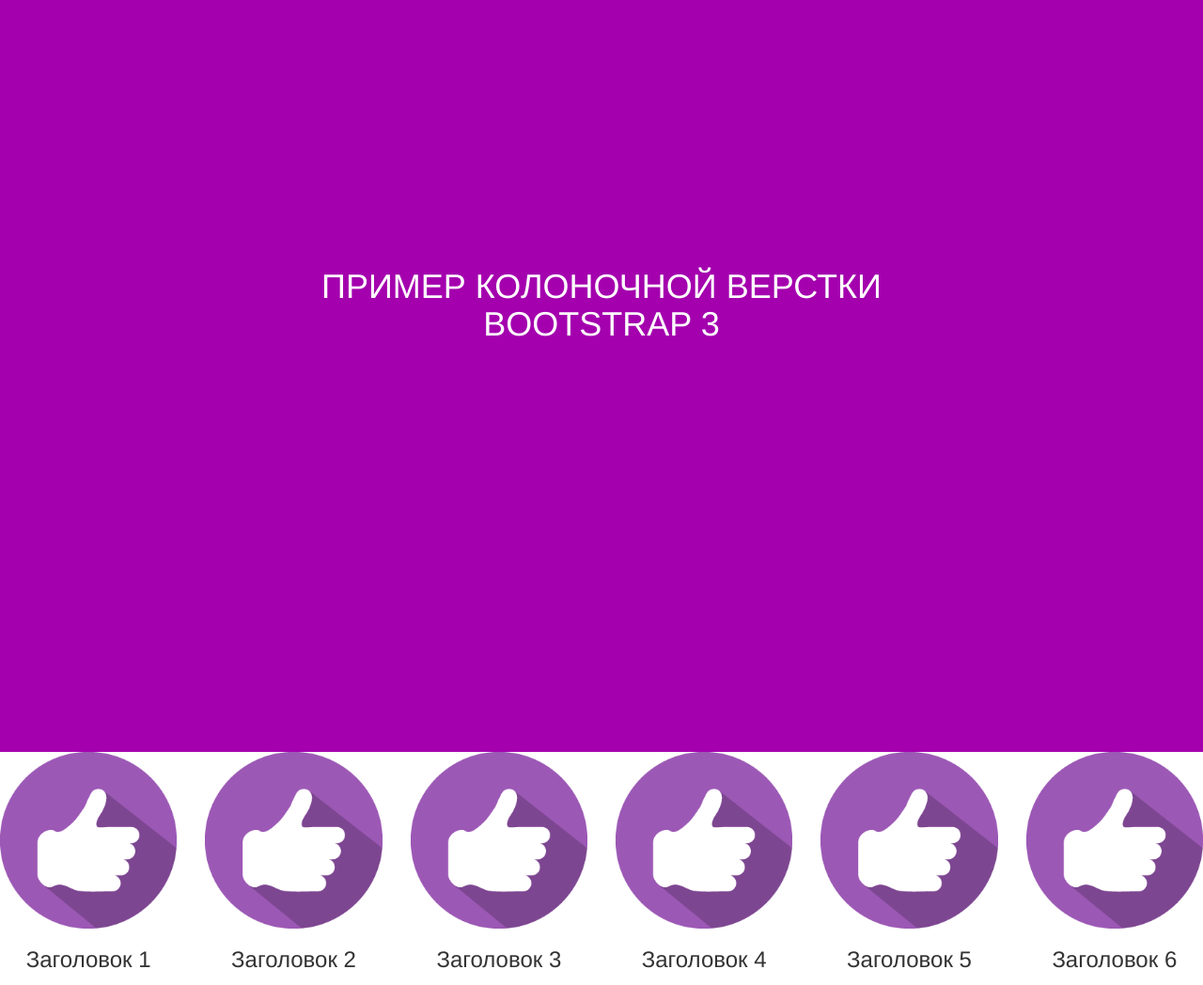
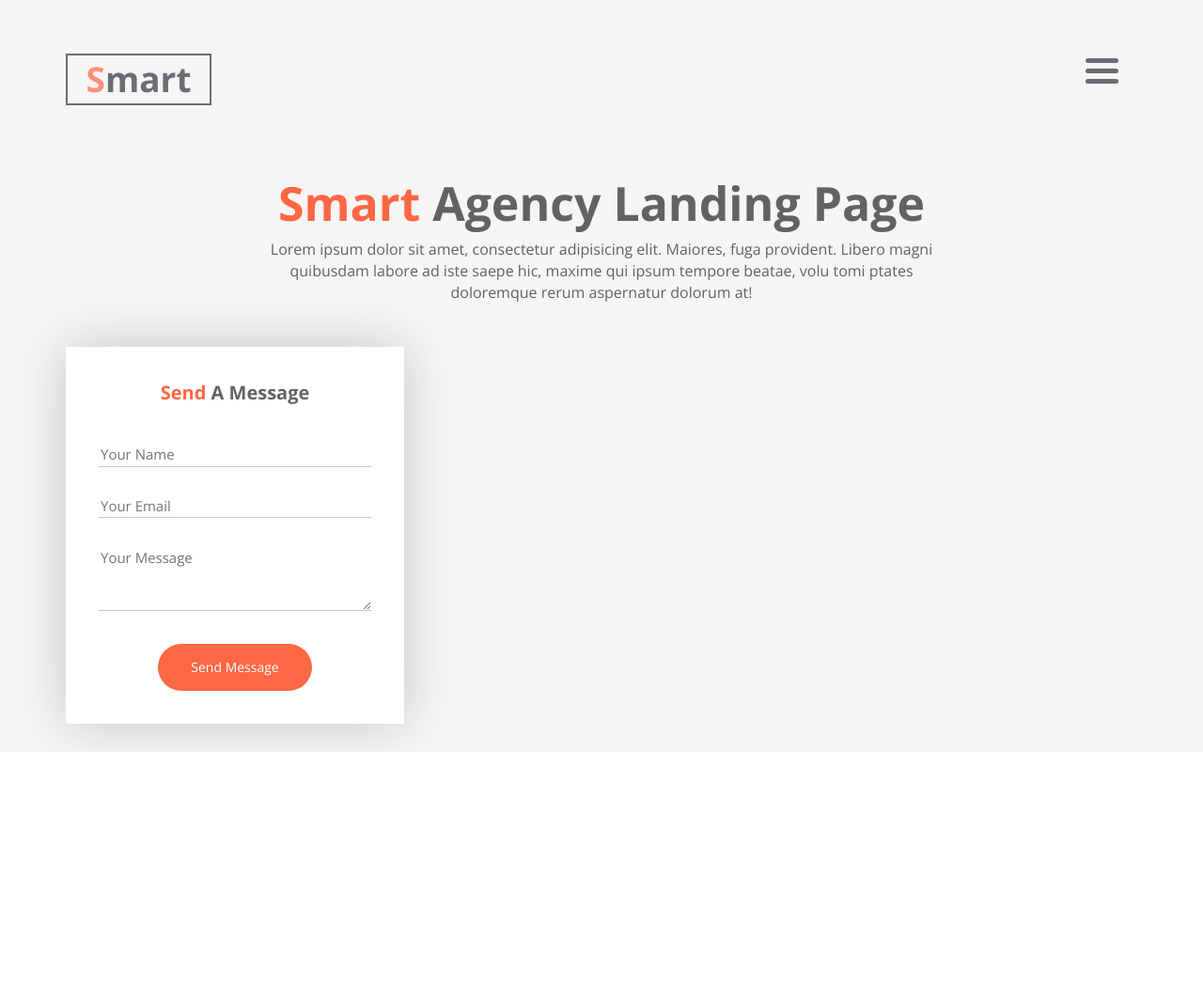
Before and after one commit to mishavakulyuk/mishavakulyuk.github.io, a plain HTML site: page index.html in a window 1280 px wide. Shown: the top 1048 px of the page at 94% size. After the commit the page ends 800 px from the top, so only its background shows below. Drawn offline with nearby package versions, Linux system fonts and the light colour scheme.

Commit message:
сайт

```diff
--- /dev/null
+++ b/css/style.less
@@ -0,0 +1,156 @@
+// fots files//
+.opn-reg{
+	font-family: 'Open Sans', sans-serif;
+	font-weight: 400;
+}
+.opn-bold{
+	font-family: 'Open Sans', sans-serif;
+	font-weight: 700;
+}
+// Base colors//
+@base-black: #706b73;
+@base-red: #fc6744;
+@white:#fff;
+@base-text:#626262;
+@base-fon:#f5f5f5;
+@form-line:#c7c7c7;
+body{
+	font-size:14px;
+	.opn-reg;
+	color:@base-text;
+}
+header{
+	background-color:@base-fon;
+	min-height: 780px;
+	height:100vh;
+}
+input,button,textarea{
+	&:focus{
+		outline: none;
+	}
+}
+
+.main{
+	&-head{
+		margin-top: 5%;
+	}
+	&-logo-border{
+		text-align: center;
+		width: 155px;
+		height: 55px;
+		border: 2px solid @base-black;
+		line-height: 49px;
+
+		p{
+			.opn-bold;
+			font-size:37px;
+			color:@base-black;
+			span{
+				color:lighten(@base-red, 10%);
+			}
+		}
+	}
+	&-nav-bar{
+		width: 55px;
+		position: relative;
+		float: right;
+		height: 55px;
+	}
+	&-text{
+		margin-top:5%;
+		text-align: center;
+		h1{
+			.opn-bold;
+			font-size:50px;
+			span{
+				color:@base-red;
+			}
+		}
+		p{
+			padding-left: 15px;
+			padding-right: 15px;
+			font-size:16px;
+		}
+	}
+	&-form{
+		margin-top: 10%;
+		background-color:@white;
+		padding: 35px;
+		-webkit-box-shadow: 0px 0px 57px 0px rgba(20,20,21,0.2);
+		box-shadow: 0px 0px 57px 0px rgba(20,20,21,0.2);
+		-webkit-border-radius: 2px;
+		-moz-border-radius: 2px;
+		-ms-border-radius: 2px;
+		-o-border-radius: 2px;
+		border-radius: 2px;
+		&-header{
+			text-align: center;
+			.opn-bold;
+			font-size:20px;
+			span{
+				color:@base-red;
+			}
+			}
+		&-btn{
+			background-color:@base-red;
+			border:none;
+			padding: 15px 35px;
+			display:block;
+			margin: 0 auto;
+			margin-top: 30px;
+			color:@white;
+			-webkit-border-radius: 50px;
+			-moz-border-radius: 50px;
+			-ms-border-radius: 50px;
+			-o-border-radius: 50px;
+			border-radius: 50px;
+
+			}
+
+
+	input, textarea{
+		width: 100%;
+		border:none;
+		border-bottom:1px solid @form-line;
+		margin-top: 30px;
+		font-size: 15px;
+		}
+	}
+}
+.line{
+	width: 35px;
+	height: 5px;
+	background-color: @base-black;
+	display: block;
+	right:0;
+	top:50%;
+	border-radius: 5px;
+	-webkit-transform:translateY(5px);
+	-moz-transform:translateY(5px);
+	-ms-transform:translateY(5px);
+	-o-transform:translateY(5px);
+	transform:translateY(5px);
+		&:before, &:after{
+			background-color:@base-black;
+			display:inline-block;
+			content:'';
+			width: 35px;
+			height: 5px;
+			border-radius: 5px;
+			}
+		&:before{
+			-webkit-transform:translateY(1px) ;
+			-moz-transform:translateY(1px) ;
+			-ms-transform:translateY(1px) ;
+			-o-transform:translateY(1px) ;
+			transform:translateY(1px) ;
+
+		}
+}		&:after{
+			-webkit-transform:translateY(-8px) ;
+			-moz-transform:translateY(-8px) ;
+			-ms-transform:translateY(-8px) ;
+			-o-transform:translateY(-8px) ;
+			transform:translateY(-8px) ;
+
+		}
--- a/index.html
+++ b/index.html
@@ -4,63 +4,60 @@
     <meta charset="utf-8">
     <meta http-equiv="X-UA-Compatible" content="IE=edge">
     <meta name="viewport" content="width=device-width, initial-scale=1">
-    <!-- The above 3 meta tags *must* come first in the head; any other head content must come *after* these tags -->
     <title>Bootstrap 101 Template</title>
     <link href="css/bootstrap.min.css" rel="stylesheet">
+    <link href="https://fonts.googleapis.com/css?family=Open+Sans:300,400,600,700" rel="stylesheet">
     <link rel="stylesheet" href="css/style.css">
   </head>
   <body>
-    <section id="main" class="text-center">
+    <header id="main">
       <div class="container">
-        <h1>ПРИМЕР КОЛОНОЧНОЙ ВЕРСТКИ<br>BOOTSTRAP 3</h1></div>
-    </section>
-
-    </section>
-    <section id="icons">
-      <div class="conteiner">
-       <div class="row text-center">
-         <div class="col-lg-2 col-md-4 col-sm-6"><img class="img-responsive" src="img/icon-1.png" alt="1"><h3>Заголовок 1</h3></div>
-         <div class="col-lg-2 col-md-4 col-sm-6"><img class="img-responsive" src="img/icon-1.png" alt="2"><h3>Заголовок 2</h3></div>
-         <div class="col-lg-2 col-md-4 col-sm-6"><img class="img-responsive" src="img/icon-1.png" alt="3"><h3>Заголовок 3</h3></div>
-         <div class="col-lg-2 col-md-4 col-sm-6"><img class="img-responsive" src="img/icon-1.png" alt="4"><h3>Заголовок 4</h3></div>
-         <div class="col-lg-2 col-md-4 col-sm-6"><img class="img-responsive" src="img/icon-1.png" alt="5"><h3>Заголовок 5</h3> </div>
-         <div class="col-lg-2 col-md-4 col-sm-6"><img class="img-responsive" src="img/icon-1.png" alt="6"> <h3>Заголовок 6</h3></div>
-       </div>
-      </div>
-     </section>
-
-
-    </section>
-
-  <section id="example">
-    <div class="conteiner">
-      <div class="row">
-        <div class="box col-lg-8 col-lg-offset-2">
-          <div class="row">
-            <div class="box_in col-lg-3 col-xs-3">
-              <p>1</p>
+        <div class="row main-head">
+          <div class="col-lg-6 main-logo">
+            <div class="main-logo-border">
+              <p><span class="color-logo">S</span>mart</p>
             </div>
-            <div class="box_in col-lg-3 col-xs-3">
-               <p>2</p>
-            </div>
-            <div class="box_in col-lg-3 col-xs-3">
-              <p>3</p>
-            </div>
-            <div class="box_in col-lg-3 col-xs-3">
-            <p>4</p>
+          </div>
+          <div class="col-lg-6 main-nav" >
+            <a class="main-nav-bar" href="#">
+              <span class="line"></span>
+            </a>
           </div>
         </div>
-</div>
-    </div>
-  </section>
+        <div class="row main-text">
+          <div class="col-lg-8 col-lg-offset-2 ">
+            <h1><span>Smart</span> Agency Landing Page</h1>
+            <p>Lorem ipsum dolor sit amet, consectetur adipisicing elit. Maiores, fuga provident. Libero magni quibusdam labore ad iste saepe hic, maxime qui ipsum tempore beatae, volu tomi ptates doloremque rerum aspernatur dolorum at!</p>
+          </div>
+        </div>
+      <div class="row">
+        <div class="col-lg-4">
+          <div class="main-form">
+            <p class="main-form-header"><span>Send</span> A Message</p>
+            <form action="#">
+              <input type="text" placeholder="Your Name">
+              <input type="email" placeholder="Your Email">
+              <textarea rows="3" placeholder="Your Message"></textarea>
+              <button class="main-form-btn" type="submit">
+                Send Message
+              </button>
+            </form>
+          </div>
+        </div>
+      </div>
+      </div>
+
+    </header>
 
 
 
 
 
-    <!-- jQuery (necessary for Bootstrap's JavaScript plugins) -->
-    <script src="https://ajax.googleapis.com/ajax/libs/jquery/1.12.4/jquery.min.js"></script>
-    <!-- Include all compiled plugins (below), or include individual files as needed -->
+
+
+
+
+    <script src="https://ajax.googleapis.com/ajax/libs/jquery/1.11.0/jquery.min.js"></script>
     <script src="js/bootstrap.min.js"></script>
   </body>
 </html>
```
Also changed, not shown: css/style.css, img/icon-1.png (deleted), img/icon-2.png (deleted), img/icon-3.png (deleted), img/icon-4.png (deleted), img/tCQu7K4xEUA.jpg (deleted), js/less.min.js (added).
